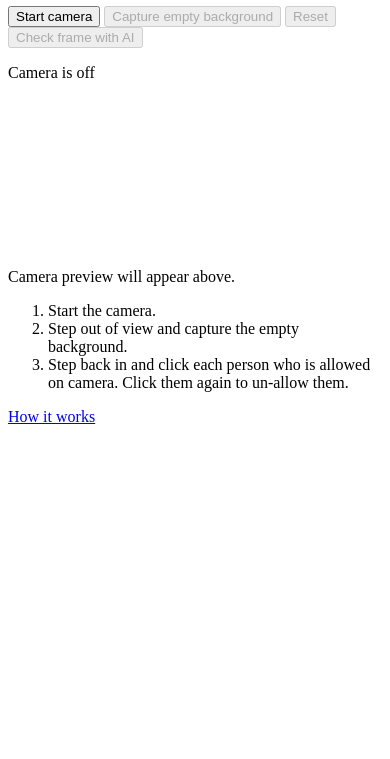
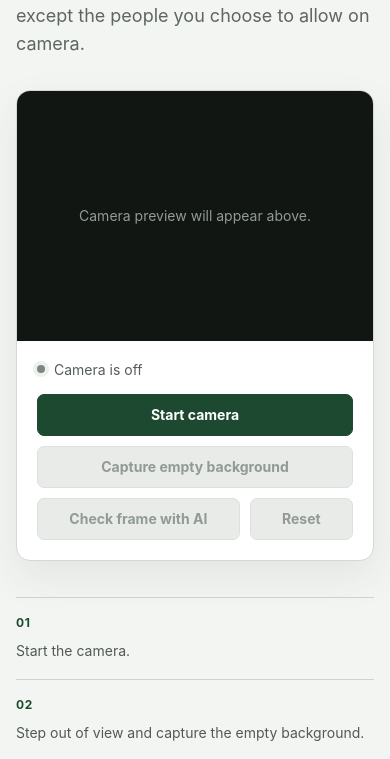
Before and after one commit to HenryZhao88/jechacks, a website built with Vite: page index.html in a window 390 px wide. Shown: the part 126-885 px from the top of the page. Before the commit the page ends 844 px from the top, so only its background shows below. Built offline with nearby package versions, Linux system fonts and the light colour scheme.

Commit message:
terrible

```diff
--- a/index.html
+++ b/index.html
@@ -4,29 +4,49 @@
     <meta charset="UTF-8" />
     <meta name="viewport" content="width=device-width, initial-scale=1.0" />
     <title>ClearFrame</title>
+    <link rel="stylesheet" href="/src/styles.css" />
   </head>
   <body>
+    <main class="page">
+      <header class="intro">
         <h1>ClearFrame</h1>
         <p>Removes everyone from your webcam except the people you choose to allow on camera.</p>
+      </header>
 
-    <button id="start">Start camera</button>
-    <button id="background" disabled>Capture empty background</button>
-    <button id="reset" disabled>Reset</button>
-    <button id="check" disabled>Check frame with AI</button>
-
-    <p id="status">Camera is off</p>
-    <p id="check-result"></p>
+      <section class="camera-card">
+        <div class="preview">
           <video id="video" muted playsinline hidden></video>
           <canvas id="canvas"></canvas>
           <p id="placeholder">Camera preview will appear above.</p>
+        </div>
 
+        <div class="controls">
+          <div class="status-line">
+            <span class="status-dot"></span>
+            <p id="status">Camera is off</p>
+          </div>
+
+          <div class="button-row">
+            <button id="start">Start camera</button>
+            <button id="background" disabled>Capture empty background</button>
+            <button id="check" disabled>Check frame with AI</button>
+            <button id="reset" class="secondary" disabled>Reset</button>
+          </div>
+
+          <p id="check-result"></p>
+        </div>
+      </section>
+
+      <section class="steps">
         <ol>
           <li>Start the camera.</li>
           <li>Step out of view and capture the empty background.</li>
           <li>Step back in and click each person who is allowed on camera. Click them again to un-allow them.</li>
         </ol>
+      </section>
 
-    <p><a href="/info.html">How it works</a></p>
+      <p class="info-link"><a href="/info.html">How it works</a></p>
+    </main>
 
     <script type="module" src="/src/main.js"></script>
   </body>
--- a/src/main.js
+++ b/src/main.js
@@ -692,8 +692,8 @@ async function checkFrame() {
     rawContext.drawImage(inputCanvas, 0, 0)
 
     const images = [
-      canvas.toDataURL('image/jpeg', 0.92),
-      rawCanvas.toDataURL('image/jpeg', 0.92),
+      canvas.toDataURL('image/jpeg', 0.78),
+      rawCanvas.toDataURL('image/jpeg', 0.78),
     ]
     const detailCanvas = document.createElement('canvas')
     const detailContext = detailCanvas.getContext('2d')
@@ -714,7 +714,7 @@ async function checkFrame() {
           detailCanvas.width,
           detailCanvas.height,
         )
-        images.push(detailCanvas.toDataURL('image/jpeg', 0.92))
+        images.push(detailCanvas.toDataURL('image/jpeg', 0.78))
       }
     }
 
@@ -730,7 +730,7 @@ async function checkFrame() {
     try {
       result = JSON.parse(responseText)
     } catch {
-      throw new Error(`AI check server returned an invalid response (${response.status}). Restart the app with npm run dev.`)
+      throw new Error(`AI check returned an invalid response (${response.status})`)
     }
 
     if (!response.ok) throw new Error(result.error || 'Frame check failed')
--- /dev/null
+++ b/src/styles.css
@@ -0,0 +1,287 @@
+:root {
+  font-family: Inter, ui-sans-serif, system-ui, -apple-system, BlinkMacSystemFont, "Segoe UI", sans-serif;
+  color: #18201b;
+  background: #f3f5f2;
+  font-synthesis: none;
+}
+
+* {
+  box-sizing: border-box;
+}
+
+body {
+  margin: 0;
+  min-width: 320px;
+}
+
+button,
+a {
+  -webkit-tap-highlight-color: transparent;
+}
+
+.page {
+  width: min(1040px, calc(100% - 32px));
+  margin: 0 auto;
+  padding: 72px 0 48px;
+}
+
+.intro {
+  margin-bottom: 32px;
+}
+
+.intro h1 {
+  margin: 0;
+  font-size: clamp(40px, 6vw, 64px);
+  line-height: 1;
+  letter-spacing: -0.055em;
+}
+
+.intro p {
+  max-width: 620px;
+  margin: 18px 0 0;
+  color: #5d665f;
+  font-size: 18px;
+  line-height: 1.55;
+}
+
+.camera-card {
+  overflow: hidden;
+  border: 1px solid #d2d8d3;
+  border-radius: 14px;
+  background: #ffffff;
+  box-shadow: 0 16px 40px rgba(32, 48, 37, 0.08);
+}
+
+.preview {
+  position: relative;
+  display: grid;
+  min-height: 420px;
+  place-items: center;
+  overflow: hidden;
+  background: #111613;
+}
+
+video[hidden] {
+  display: none;
+}
+
+canvas {
+  display: block;
+  width: 100%;
+  height: auto;
+  cursor: crosshair;
+}
+
+#placeholder {
+  position: absolute;
+  margin: 0;
+  color: #929b95;
+  font-size: 14px;
+}
+
+#placeholder[hidden] {
+  display: none;
+}
+
+.controls {
+  padding: 20px;
+}
+
+.status-line {
+  display: flex;
+  align-items: center;
+  gap: 9px;
+  margin-bottom: 16px;
+}
+
+.status-dot {
+  width: 8px;
+  height: 8px;
+  flex: 0 0 auto;
+  border-radius: 50%;
+  background: #7d8780;
+  box-shadow: 0 0 0 4px #eef0ee;
+}
+
+#status {
+  margin: 0;
+  color: #555e57;
+  font-size: 14px;
+}
+
+.button-row {
+  display: flex;
+  flex-wrap: wrap;
+  gap: 10px;
+}
+
+button {
+  min-height: 42px;
+  padding: 10px 16px;
+  border: 1px solid #1e4931;
+  border-radius: 7px;
+  background: #1e4931;
+  color: #ffffff;
+  font: inherit;
+  font-size: 14px;
+  font-weight: 650;
+  cursor: pointer;
+  transition: background-color 120ms ease, border-color 120ms ease, transform 120ms ease;
+}
+
+button:hover:not(:disabled) {
+  border-color: #28623f;
+  background: #28623f;
+}
+
+button:active:not(:disabled) {
+  transform: translateY(1px);
+}
+
+button.secondary {
+  border-color: #ccd2cd;
+  background: #ffffff;
+  color: #39423c;
+}
+
+button.secondary:hover:not(:disabled) {
+  border-color: #aeb7b0;
+  background: #f6f7f6;
+}
+
+button:disabled {
+  border-color: #dde1de;
+  background: #e8ebe8;
+  color: #929a94;
+  cursor: not-allowed;
+}
+
+button:focus-visible,
+a:focus-visible {
+  outline: 3px solid rgba(32, 105, 65, 0.25);
+  outline-offset: 3px;
+}
+
+#check-result {
+  margin: 16px 0 0;
+  color: #2f593e;
+  font-size: 14px;
+  line-height: 1.5;
+}
+
+#check-result:empty {
+  display: none;
+}
+
+.steps {
+  margin-top: 36px;
+}
+
+.steps ol {
+  display: grid;
+  grid-template-columns: repeat(3, 1fr);
+  gap: 28px;
+  margin: 0;
+  padding: 0;
+  list-style: none;
+  counter-reset: steps;
+}
+
+.steps li {
+  position: relative;
+  padding: 48px 0 0;
+  border-top: 1px solid #cdd3ce;
+  color: #515a53;
+  font-size: 14px;
+  line-height: 1.55;
+  counter-increment: steps;
+}
+
+.steps li::before {
+  content: "0" counter(steps);
+  position: absolute;
+  top: 16px;
+  left: 0;
+  color: #1e4931;
+  font-size: 12px;
+  font-weight: 750;
+  letter-spacing: 0.06em;
+}
+
+.info-link {
+  margin: 40px 0 0;
+  text-align: center;
+}
+
+a {
+  color: #1e4931;
+  font-weight: 650;
+  text-underline-offset: 3px;
+}
+
+.info-page {
+  background: #ffffff;
+}
+
+.article {
+  width: min(720px, calc(100% - 32px));
+  margin: 0 auto;
+  padding: 72px 0;
+  color: #3f4841;
+  font-size: 16px;
+  line-height: 1.75;
+}
+
+.article h1,
+.article h2 {
+  color: #18201b;
+  letter-spacing: -0.035em;
+}
+
+.article h1 {
+  margin: 0 0 30px;
+  font-size: clamp(38px, 7vw, 58px);
+  line-height: 1.05;
+}
+
+.article h2 {
+  margin: 42px 0 8px;
+  font-size: 24px;
+}
+
+.article p {
+  margin: 0 0 20px;
+}
+
+.article ol {
+  padding-left: 22px;
+}
+
+.article li {
+  margin-bottom: 12px;
+  padding-left: 5px;
+}
+
+@media (max-width: 700px) {
+  .page,
+  .article {
+    padding-top: 42px;
+  }
+
+  .preview {
+    min-height: 250px;
+  }
+
+  .steps ol {
+    grid-template-columns: 1fr;
+    gap: 18px;
+  }
+
+  .steps li {
+    padding-top: 42px;
+  }
+
+  button {
+    flex-grow: 1;
+  }
+}
```
Also changed, not shown: api/check-frame.js (+9 -1 lines), info.html (+4 -1 lines), server.js (+9 -1 lines). Lines whose indentation alone changed are shown as unchanged.
